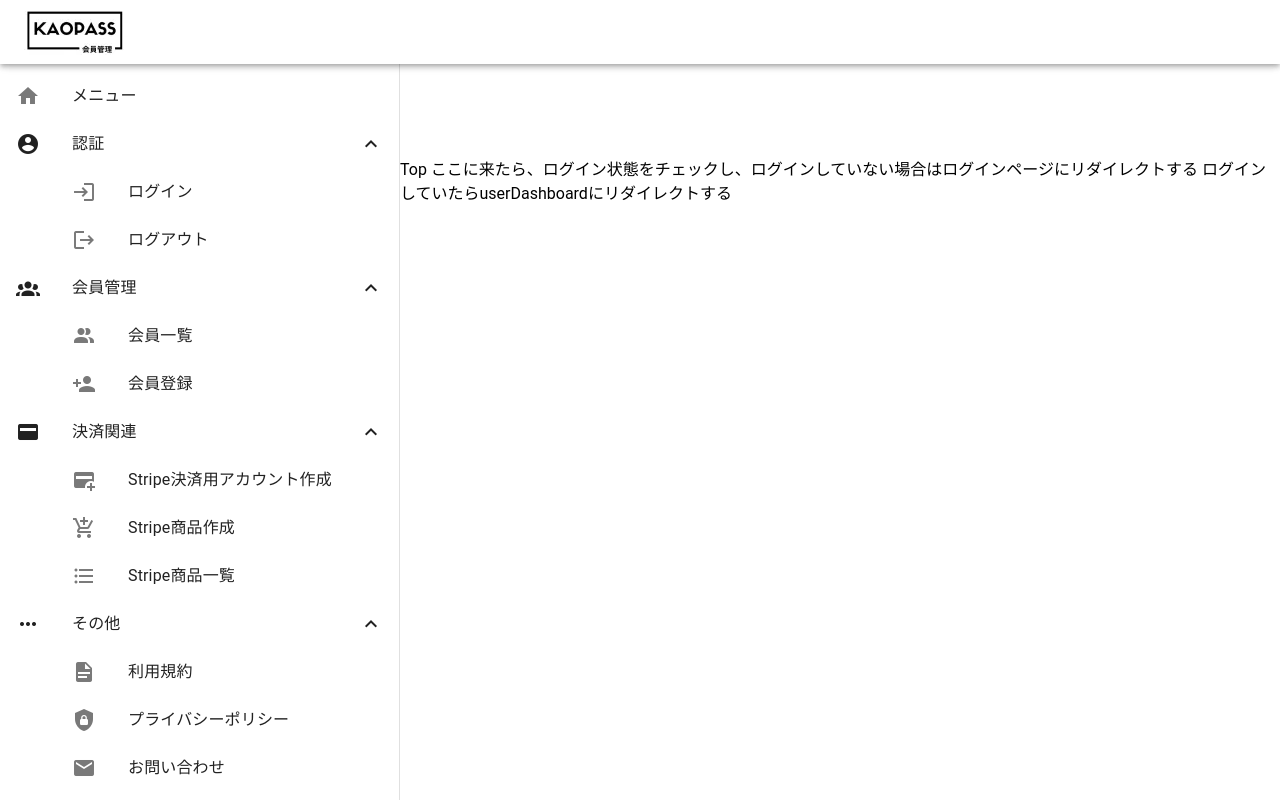
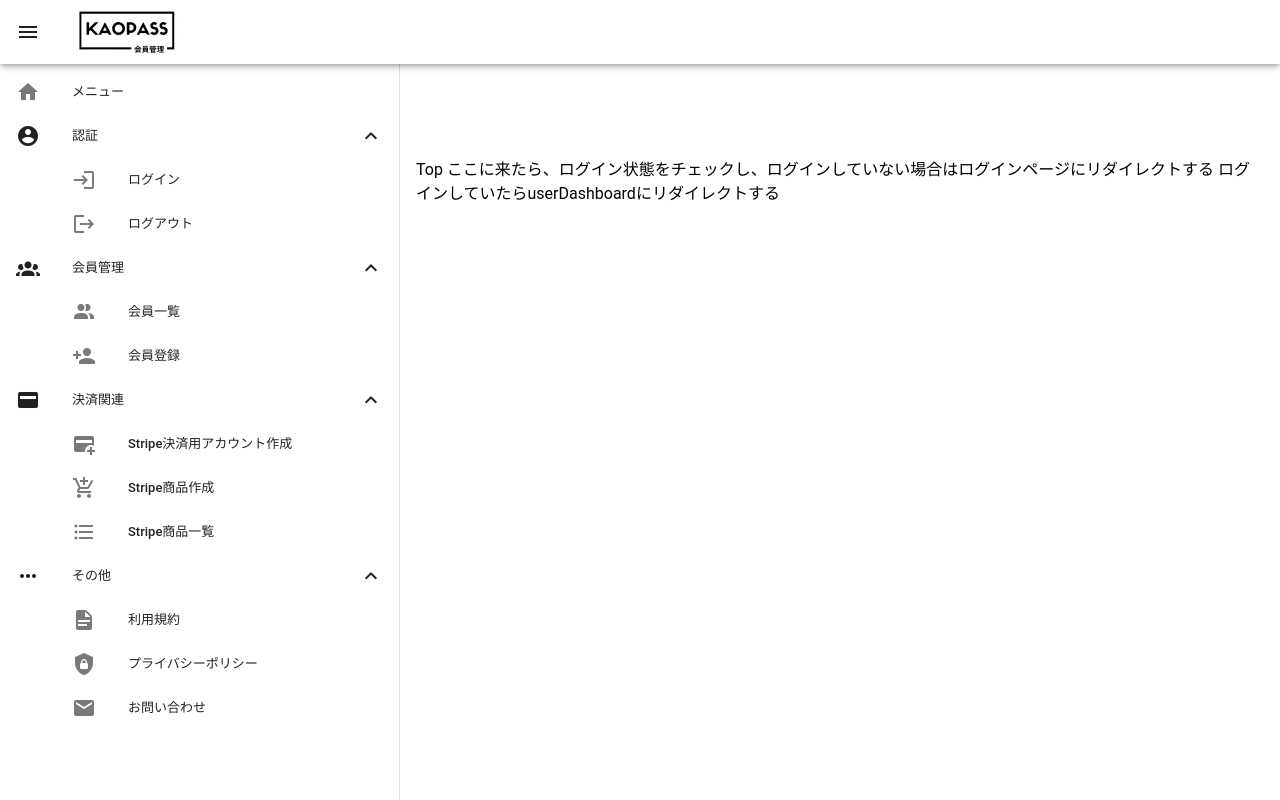
Before and after one commit to ryosuke-horie/account.kaoo-pass.com, a Vue app: page / in a window 1280 px wide. Built offline with nearby package versions, Linux system fonts and the light colour scheme; sample sign-in values are in the browser's storage.

Commit message:
メニューの開閉を可能にした

```diff
--- a/src/layouts/AdminLayout.vue
+++ b/src/layouts/AdminLayout.vue
@@ -1,6 +1,7 @@
 <template>
   <v-layout class="rounded rounded-md">
     <v-app-bar>
+      <v-app-bar-nav-icon @click="drawer = !drawer"></v-app-bar-nav-icon>
       <img
         src="../assets/logo_150x50.webp"
         alt="logo"
@@ -9,9 +10,13 @@
     </v-app-bar>
 
     <v-navigation-drawer
+        :permanent="true"
+        :mini-variant="!drawer"
+        :expand-on-hover="!drawer"
         width="400"
+        v-model="drawer"
     >
-      <v-list v-model:opened="open">
+      <v-list v-model:opened="open" density="compact" nav>
         <v-list-item prepend-icon="mdi-home" title="メニュー"></v-list-item>
 
         <v-list-group value="Authentication">
@@ -98,7 +103,9 @@
       class="d-flex align-center justify-center"
       style="min-height: 300px;"
     >
-      <slot />
+      <v-container>
+        <slot />
+      </v-container>
     </v-main>
   </v-layout>
 </template>
@@ -110,19 +117,27 @@ import useAuth from '../fooks/useAuth';
 
 const router = useRouter();
 const { logout } = useAuth();
+
+// サイドバーの開閉状態管理
+const drawer = ref(true);
+
+// サイドバー内のメニューの開閉状態管理
 const open = ref(['Authentication', 'UserManagement', 'Payment', 'Others']);
 
+// 認証関連のメニュー
 const userManagementItems = ref([
   ['会員一覧', 'mdi-account-multiple', '/dashboard'],
   ['会員登録', 'mdi-account-plus', '/user/add'],
 ]);
 
+// 決済関連のメニュー
 const paymentItems = ref([
   ['Stripe決済用アカウント作成', 'mdi-credit-card-plus', '/stripe/create'],
   ['Stripe商品作成', 'mdi-cart-plus', '/stripe/create/products'],
   ['Stripe商品一覧', 'mdi-format-list-bulleted', '/stripe/products'],
 ]);
 
+// その他のメニュー
 const otherItems = ref([
   ['利用規約', 'mdi-file-document', '/term'],
   ['プライバシーポリシー', 'mdi-shield-lock', '/privacy'],
```
